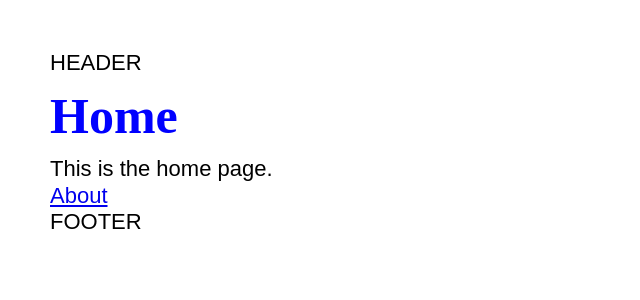
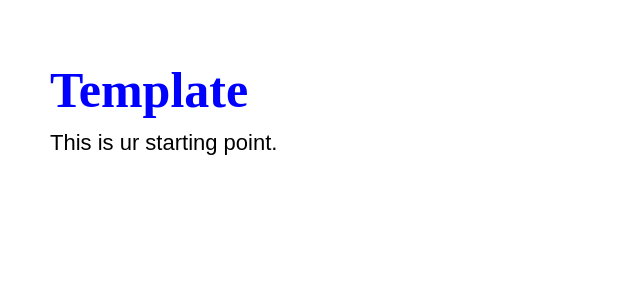
Before and after one commit to noureddinemade/yemoraqi, a Jekyll site: the page built from index.html, in a window 1280 px wide. Shown: the top 300 px of the page, without its empty margins (0-640 px from the left). Built offline with Jekyll 4.4.1, drawn with Linux system fonts in a browser that asks for light colours.

Commit message:
Removed about.md, fixed templates added main.js

```diff
--- a/_includes/footer.html
+++ b/_includes/footer.html
@@ -1,5 +1 @@
-<footer>
-
-    FOOTER
-
-</footer>
+<footer></footer>
--- a/_includes/header.html
+++ b/_includes/header.html
@@ -1,3 +1 @@
-<header>
-    HEADER
-</header>
+<header></header>
--- /dev/null
+++ b/assets/js/main.js
@@ -0,0 +1 @@
+console.log('A starting point.');
--- a/index.html
+++ b/index.html
@@ -3,7 +3,5 @@ title: Home
 desc: This is the home page
 ---
 
-<h1>Home</h1>
-<p>This is the home page.</p>
-
-<a href="about/">About</a>
+<h1>Template</h1>
+<p>This is ur starting point.</p>
```
Also changed, not shown: about.md (deleted, +0 -10 lines), _includes/nav.html (added).
